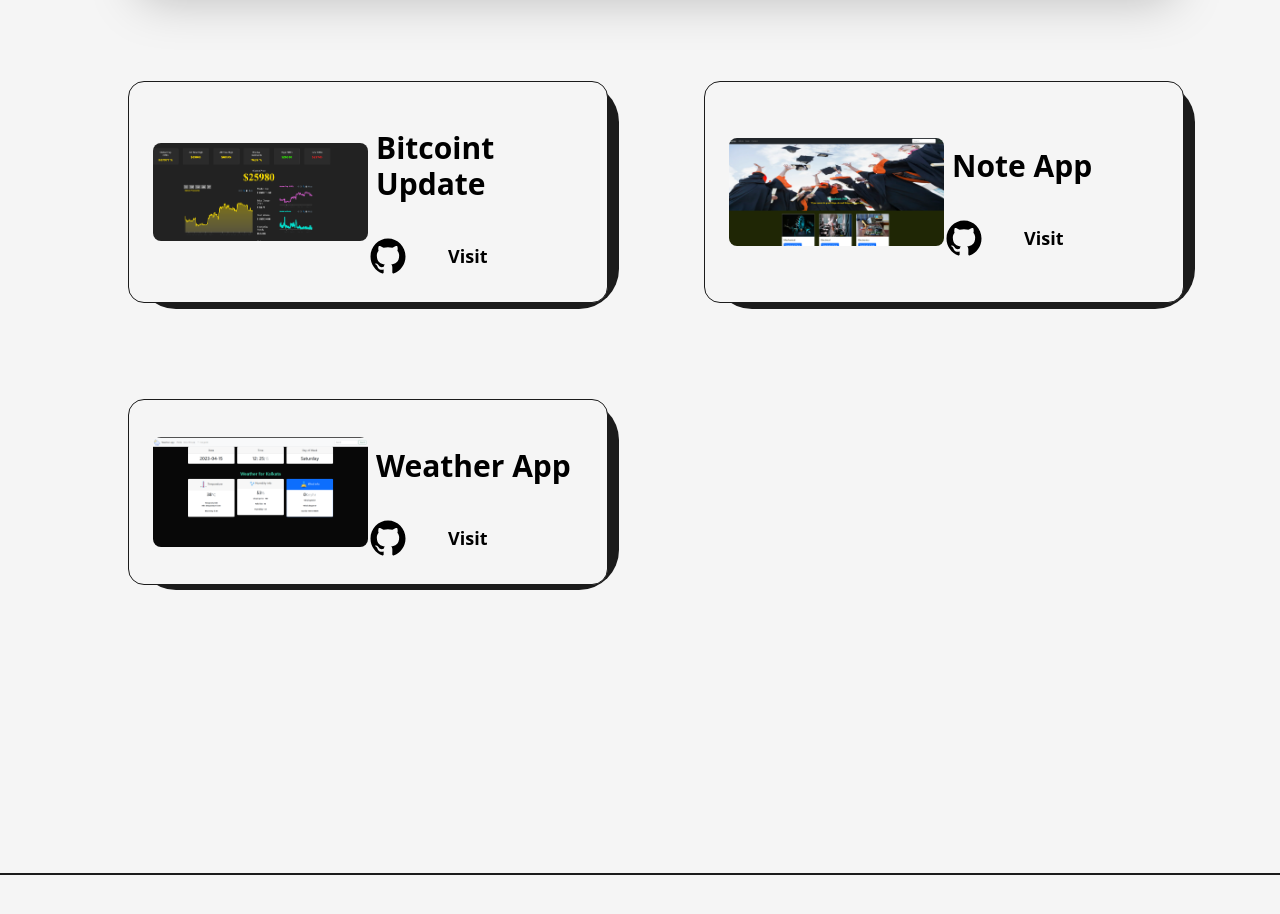
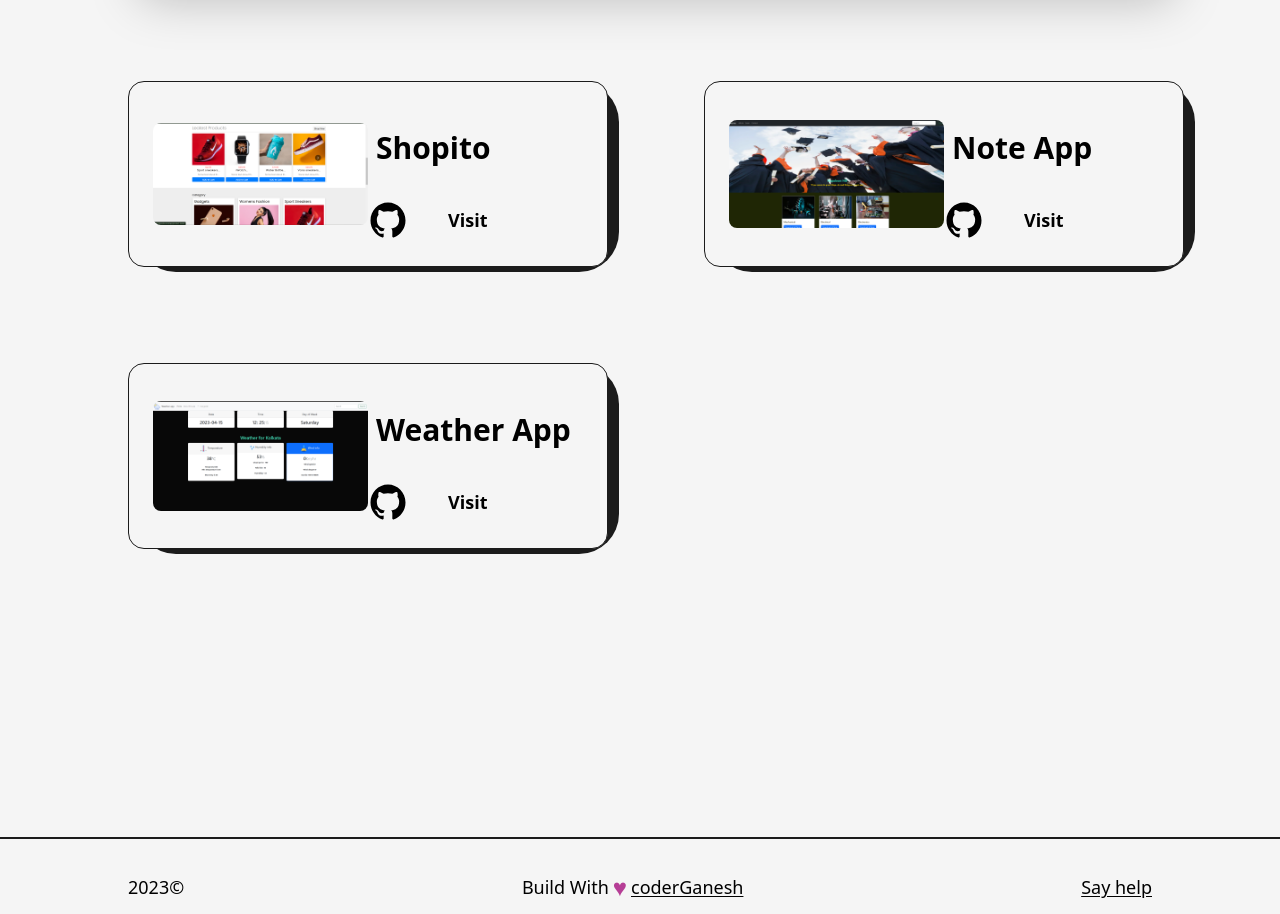
Before and after one commit to Ganeshshit/Coder_ganesh, a Next.js app: page /projects in a window 1280 px wide. Shown: the part 845-1759 px from the top of the page. Built offline with nearby package versions, Linux system fonts and the light colour scheme.

Commit message:
Update project

```diff
--- a/src/pages/projects.js
+++ b/src/pages/projects.js
@@ -11,6 +11,7 @@ import project1 from "../../public/images/projects/noteapp.png";
 import project2 from "../../public/images/projects/weather_time.png";
 import project3 from "../../public/images/projects/music.png";
 import Bitcoin from "../../public/images/projects/BitcoinBaat.png";
+import Shopito from "../../public/images/projects/Shopito.png";
 
 const FeaturedProject = ({
   type,
@@ -83,22 +84,22 @@ const FeaturedProject = ({
 const Project = ({ title, type, img, link, github }) => {
   return (
     <article className=" w-full flex  items-center justify-center rounded-2xl border border-solid border-dark bg-light p-6 relative ">
-      <div className="absolute top-0 -right-3 -z-10 w-[101%] h-[103%] rounded-[2.5rem] bg-dark" />
+      <div className="absolute top-0 -right-3 -z-10 w-[101%] h-[103%] rounded-[2.5rem] bg-dark " />
       <Link
         href={link}
         target="_blank"
-        className="w-full cursor-pointer overflow-hidden rounded-lg
-
-      "
+        className="w-full cursor-pointer overflow-hidden rounded-lg sm:w-1/2 sm:h-2/3 xs:w-1/2 xs:h-3/4"
       >
         <FramerImage
           src={img}
           alt="title"
-          className="w-full h-auto"
+          className="w-full h-auto sm:w-70 sm:h-60"
           whileHover={{ scale: 1.05 }}
           transition={{ duration: 0.2 }}
+
         />
       </Link>
+      <div />
       <div className=" w-full flex flex-col items-start justify-between mt-4">
         <span className=" text-primary font-medium text-xl">{type}</span>
         <Link
@@ -153,13 +154,12 @@ const Projects = () => {
                 techStackName="React, Meterial UI ,React Charting Library,CoinGekoAPI"
               />
             </div>
-            {/* <div className=""> */}
             <div className=" col-span-6 sm:visible">
               <Project
-                  title="Bitcoint Update"
-                  img={Bitcoin}
-                  link="https://ganeshshit.github.io/weather_time1/"
-                  github="https://github.com/Ganeshshit/notes"
+                title="Shopito"
+                img={Shopito}
+                link="https://shopito.vercel.app/"
+                github="https://github.com/Ganeshshit/Shopito"
               />
             </div>
             <div className=" col-span-6 flex ">
@@ -178,7 +178,7 @@ const Projects = () => {
                 github="https://github.com/Ganeshshit/notes"
               />
             </div>
-            {/* </div> */}
+
             <div className=" col-span-12"></div>
           </div>
         </Layout>
```
Also changed, not shown: public/images/projects/Shopito.png (added). Lines whose indentation alone changed are shown as unchanged.
